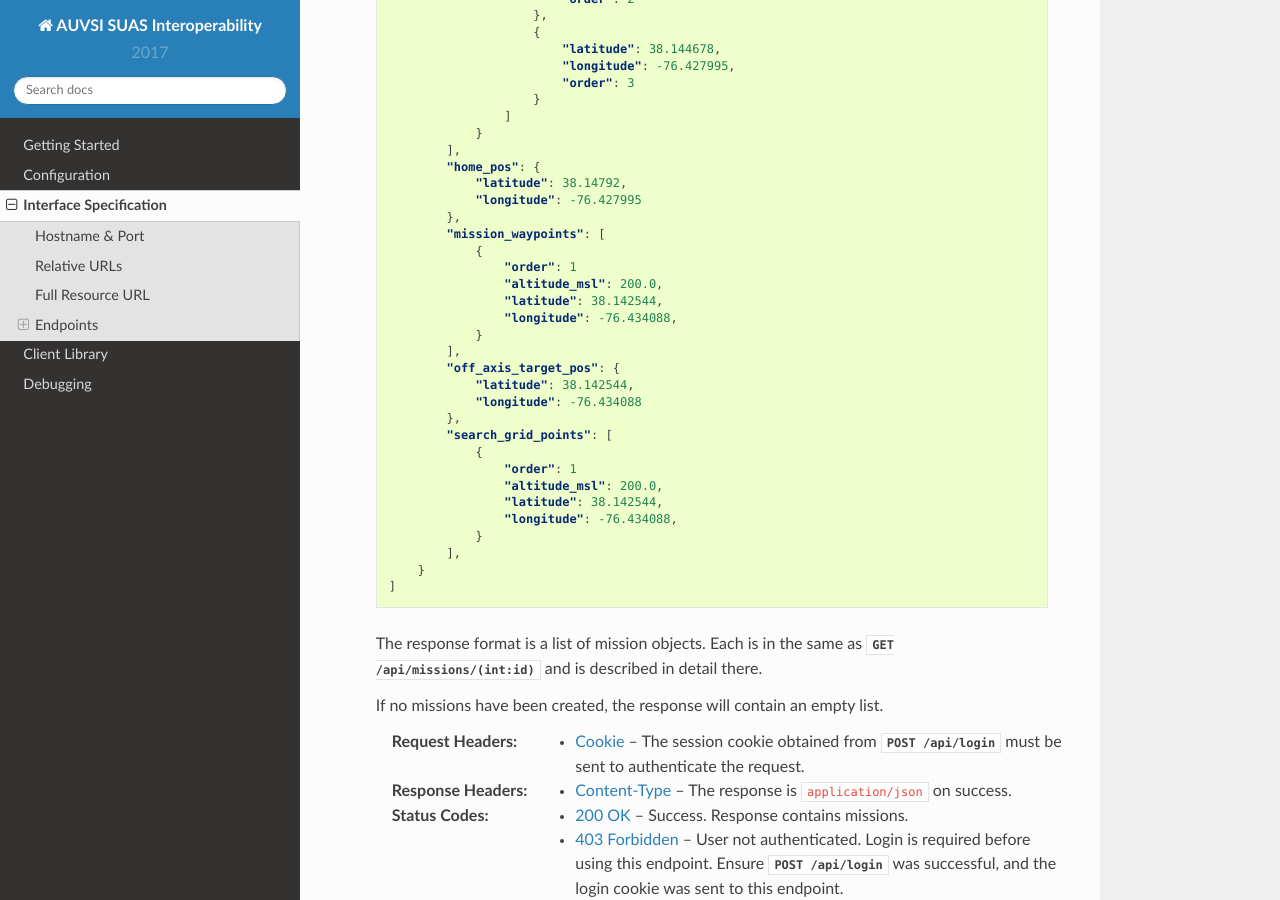
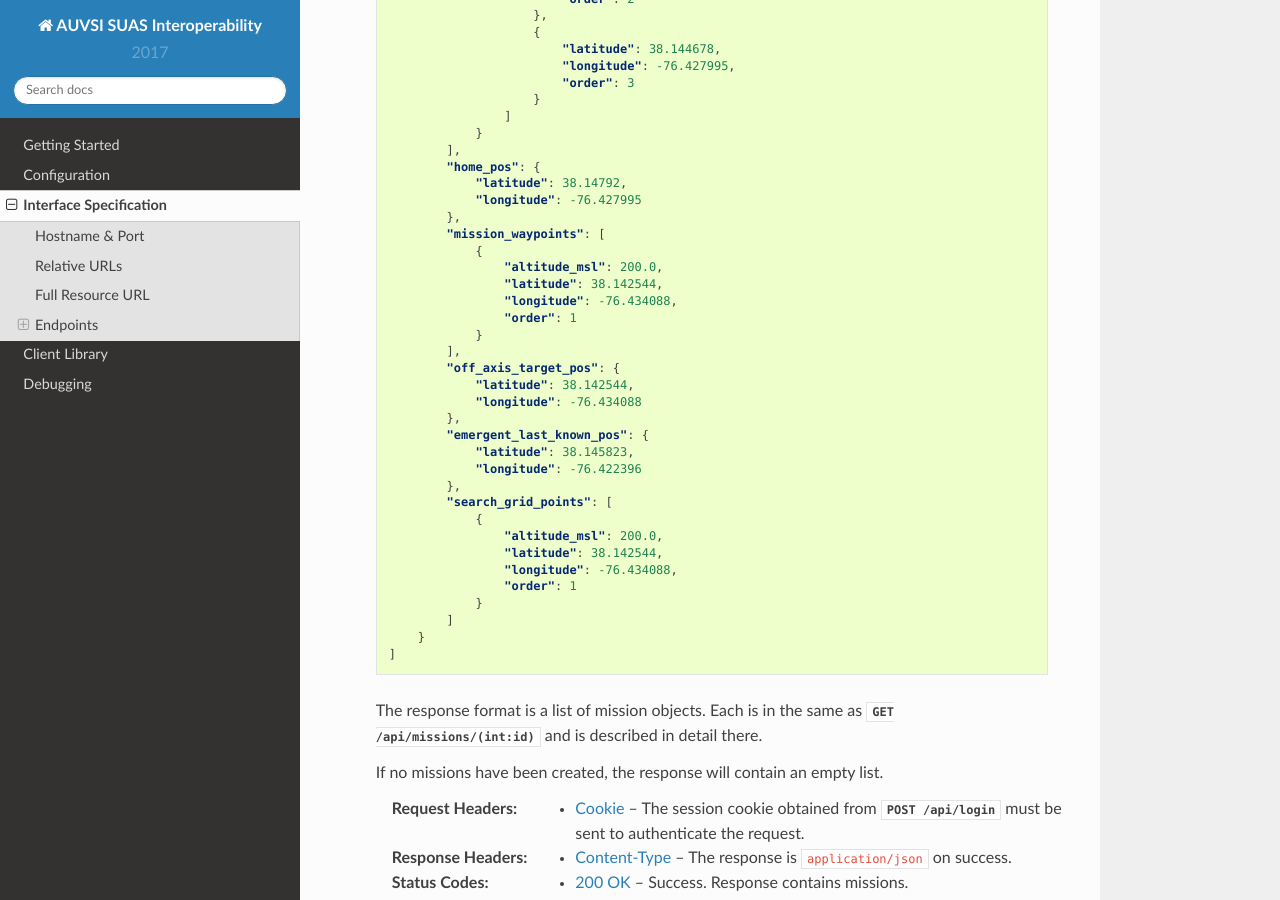
Before and after one commit to williamstern/interop, a Sphinx documentation site: the page built from docs/specification.rst, in a window 1280 px wide and 900 px high, scrolled down 3455 px. Built offline with Sphinx 7.4.7 and the Read the Docs theme 2.0.0, drawn with Linux system fonts in a browser that asks for light colours; some of the changed text lies outside the part shown.

Commit message:
Cleanup spec sample JSON
Trailing commas are not allowed in JSON, and emergent_last_known_pos was
missing from GET /api/missions.

```diff
--- a/docs/specification.rst
+++ b/docs/specification.rst
@@ -215,26 +215,31 @@
               },
               "mission_waypoints": [
                   {
-                      "order": 1
                       "altitude_msl": 200.0,
                       "latitude": 38.142544,
                       "longitude": -76.434088,
+                      "order": 1
                   }
               ],
               "off_axis_target_pos": {
                   "latitude": 38.142544,
                   "longitude": -76.434088
               },
+              "emergent_last_known_pos": {
+                  "latitude": 38.145823,
+                  "longitude": -76.422396
+              },
               "search_grid_points": [
                   {
-                      "order": 1
                       "altitude_msl": 200.0,
                       "latitude": 38.142544,
                       "longitude": -76.434088,
+                      "order": 1
                   }
-              ],
+              ]
           }
       ]
+
 
    The response format is a list of mission objects. Each is in the same as
    :http:get:`/api/missions/(int:id)` and is described in detail there.
@@ -310,10 +315,10 @@
           },
           "mission_waypoints": [
               {
-                  "order": 1
                   "altitude_msl": 200.0,
                   "latitude": 38.142544,
                   "longitude": -76.434088,
+                  "order": 1
               }
           ],
           "off_axis_target_pos": {
@@ -321,18 +326,19 @@
               "longitude": -76.434088
           },
           "emergent_last_known_pos": {
-              "latitude": 38.142544,
-              "longitude": -76.434088
+              "latitude": 38.145823,
+              "longitude": -76.422396
           },
           "search_grid_points": [
               {
-                  "order": 1
                   "altitude_msl": 200.0,
                   "latitude": 38.142544,
                   "longitude": -76.434088,
+                  "order": 1
               }
-          ],
+          ]
       }
+
 
    :reqheader Cookie: The session cookie obtained from :http:post:`/api/login`
                       must be sent to authenticate the request.
@@ -599,7 +605,7 @@
           "shape": "star",
           "background_color": "orange",
           "alphanumeric": "C",
-          "alphanumeric_color": "black",
+          "alphanumeric_color": "black"
       }
 
    **Example Response**:
@@ -624,7 +630,7 @@
           "alphanumeric": "C",
           "alphanumeric_color": "black",
           "description": null,
-          "autonomous": false,
+          "autonomous": false
       }
 
    The response format is the same as :http:get:`/api/targets/(int:id)` and
@@ -736,7 +742,7 @@
               "alphanumeric": "C",
               "alphanumeric_color": "black",
               "description": null,
-              "autonomous": false,
+              "autonomous": false
           },
           {
               "id": 2,
@@ -750,7 +756,7 @@
               "alphanumeric": null,
               "alphanumeric_color": null,
               "description": "http://auvsi-seafarer.org",
-              "autonomous": false,
+              "autonomous": false
           }
       ]
 
@@ -812,7 +818,7 @@
           "alphanumeric": "C",
           "alphanumeric_color": "black",
           "description": null,
-          "autonomous": false,
+          "autonomous": false
       }
 
    :reqheader Cookie: The session cookie obtained from :http:post:`/api/login`
@@ -917,7 +923,7 @@
           "alphanumeric": "O",
           "alphanumeric_color": "black",
           "description": null,
-          "autonomous": false,
+          "autonomous": false
       }
 
    This endpoint accepts all fields described in :http:post:`/api/targets` in
```
